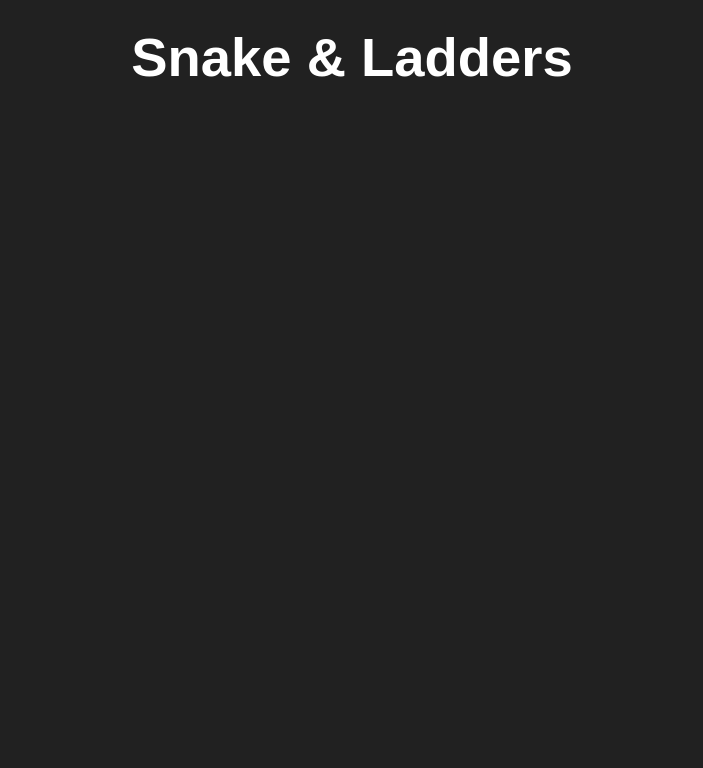
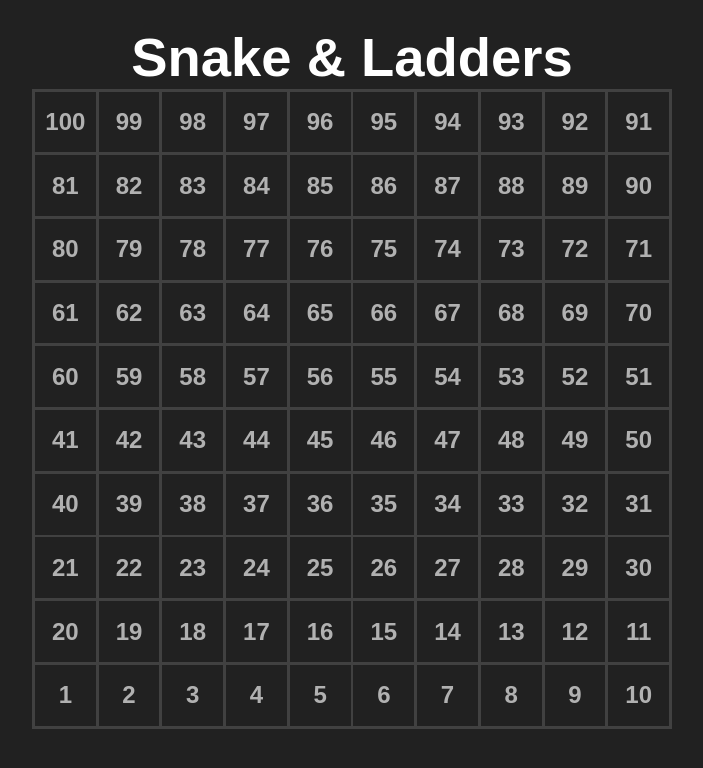
Before and after one commit to YashS-2519/Snake-Ladders, a plain HTML site: page index.html in a window 1280 px wide. Shown: the whole page, without its empty margins (288-991 px from the left). Drawn offline with Linux system fonts and the light colour scheme.

Commit message:
dynamically board created

```diff
--- a/index.html
+++ b/index.html
@@ -12,10 +12,6 @@
         <h1>Snake & Ladders</h1>
         <div class="gamezone">
             <div class="board">
-                <div class="square" id="square1"></div>
-                <div class="square" id="square2"></div>
-                <div class="square" id="square3"></div>
-                <div class="square" id="square4"></div>
             </div>
         </div>
     </div>
--- a/scripts/script.js
+++ b/scripts/script.js
@@ -0,0 +1,42 @@
+const board = document.querySelector('.board');
+
+
+// generate blocks of board
+;(() => {
+    let c = 111;
+
+    for (let i = 0; i < 10; i++) {
+        const row = document.createElement('div');
+        row.className = 'row';
+        row.id = `row${i+1}`;
+        board.append(row);
+
+        if (i % 2 == 0) {
+            c = c - 11;
+            for (let j = 0; j < 10; j++) {
+                const square = document.createElement('div');
+                square.className = `square`;
+                square.id = `${c}`;
+                square.innerHTML = c;
+                row.appendChild(square);
+                c--;
+            }
+        }
+        else{
+            c = c - 9;
+            for (let j = 9; j >= 0; j--) {
+                const square = document.createElement('div');
+                square.className = `square`;
+                square.id = `${c}`;
+                square.innerHTML = c;
+                row.appendChild(square);
+                c++;
+            }
+        }
+    }
+
+})();
+
+
+const row = document.querySelectorAll('.row');
+const square = document.querySelectorAll('.square');
--- a/stylesheets/style.css
+++ b/stylesheets/style.css
@@ -28,3 +28,36 @@ h1{
     width: 100%;
     margin: auto;
 }
+
+.board{
+    background-color: #414141;
+    height: 80vh;
+    width: 80vh;
+    margin: auto;
+    display: flex;
+    flex-direction: column;
+    align-items: center;
+    justify-content: space-evenly;
+}
+
+.row{
+    display: flex;
+    width: 100%;
+    height: 9.5%;
+    display: flex;
+    align-items: center;
+    justify-content: space-evenly;
+}
+
+.square{
+    background-color: #212121;
+    width: 9.5%;
+    height: 100%;
+    display: flex;
+    align-items: center;
+    justify-content: center;
+    font-weight: 800;
+    font-size: 1.5rem;
+    color: rgba(255, 255, 255, 0.650);
+    cursor: pointer;
+}
```
